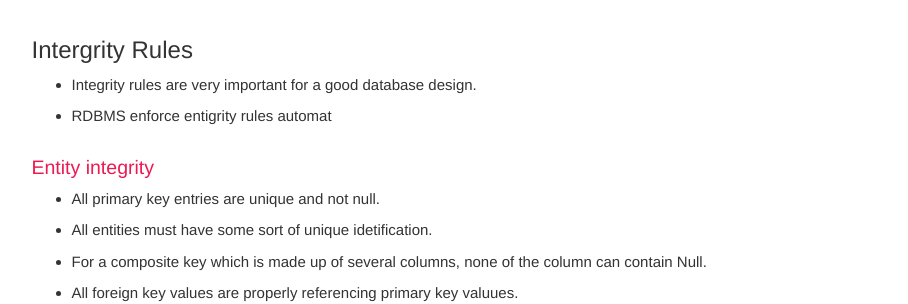
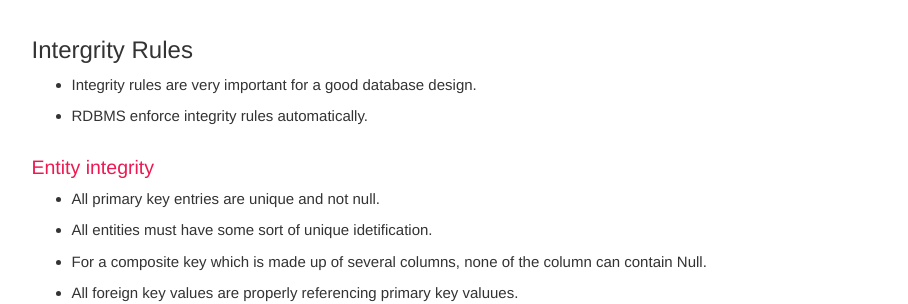
Before and after one commit to dipaish/databases, a Jekyll site: the page built from databaseDesign.md, in a window 1280 px wide and 900 px high, scrolled down 12745 px. Shown: the part 153-457 px from the top of the window, without its empty margins (331-1239 px from the left). Built offline with Jekyll 4.4.1, drawn with Linux system fonts in a browser that asks for light colours; our own code applies the rules of GitHub Pages for plain Markdown files; comment, search, counter and statistics services are not loaded.

Commit message:
minor changes

```diff
--- a/databaseDesign.md
+++ b/databaseDesign.md
@@ -299,7 +299,7 @@ The table student_info does not meet the requirements of 1NF because
 
 ## Intergrity Rules
 - Integrity rules are very important for a good database design.
-- RDBMS enforce entigrity rules automat
+- RDBMS enforce integrity rules automatically.
 
 ### Entity integrity
 - All primary key entries are unique and not null.
```
Also changed, not shown: assets/images/sg1.png.
